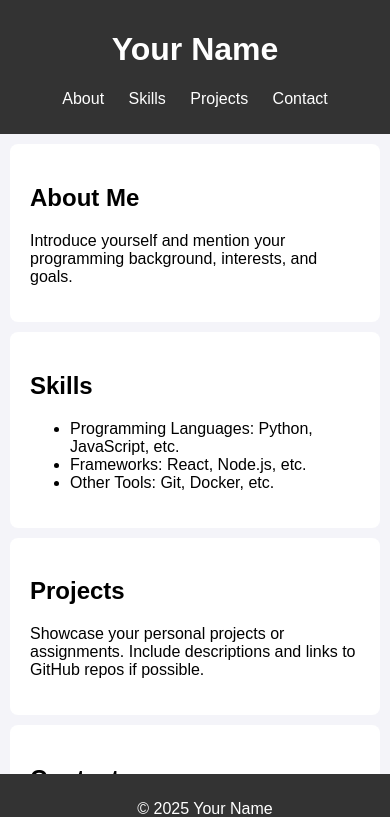
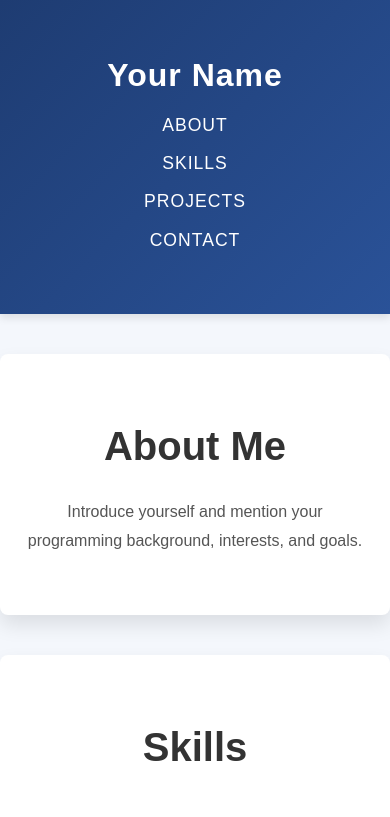
Before and after one commit to bhumeek-1212/Portfolio, a plain HTML site: page index.html in a window 390 px wide. Shown: the top 817 px of the page. Drawn offline with Linux system fonts and the light colour scheme.

Commit message:
Changing the CSS styling to make it look more attractive

```diff
--- a/styles.css
+++ b/styles.css
@@ -1,45 +1,225 @@
-body {
-    font-family: Arial, sans-serif;
+* {
     margin: 0;
     padding: 0;
-    background-color: #f4f4f9;
+    box-sizing: border-box;
+}
+
+body {
+    font-family: 'Arial', sans-serif;
+    background-color: #f4f7fc;
+    color: #333;
+    line-height: 1.6;
+    overflow-x: hidden;
+}
+
+h1, h2, h3, h4, h5, h6 {
+    font-family: 'Montserrat', sans-serif;
 }
 
 header {
-    background-color: #333;
-    color: white;
-    padding: 10px 0;
+    background: linear-gradient(135deg, #1e3c72, #2a5298);
+    color: #fff;
+    padding: 50px 0;
+    text-align: center;
+    box-shadow: 0 4px 8px rgba(0, 0, 0, 0.1);
+}
+
+header h1 {
+    font-size: 3rem;
+    margin-bottom: 10px;
+    letter-spacing: 1px;
+}
+
+header nav ul {
+    list-style: none;
+    padding: 0;
+    margin-top: 20px;
+}
+
+header nav ul li {
+    display: inline-block;
+    margin: 0 15px;
+}
+
+header nav ul li a {
+    color: #fff;
+    text-decoration: none;
+    font-size: 1.1rem;
+    text-transform: uppercase;
+    letter-spacing: 1px;
+    padding: 10px 20px;
+    border-radius: 5px;
+    transition: background-color 0.3s ease, transform 0.3s ease;
+}
+
+header nav ul li a:hover {
+    background-color: #ff6f61;
+    transform: scale(1.1);
+}
+
+section {
+    padding: 60px 20px;
+    margin: 40px auto;
+    max-width: 1200px;
+    background-color: #fff;
+    border-radius: 8px;
+    box-shadow: 0 10px 20px rgba(0, 0, 0, 0.1);
+    transition: transform 0.3s ease-in-out;
+}
+
+section:hover {
+    transform: translateY(-10px);
+}
+
+h2 {
+    font-size: 2.5rem;
+    margin-bottom: 20px;
+    text-align: center;
+    color: #333;
+}
+
+p {
+    font-size: 1rem;
+    line-height: 1.8;
+    color: #555;
+    text-align: center;
+    margin-top: 20px;
+}
+
+#skills ul {
+    display: flex;
+    flex-wrap: wrap;
+    justify-content: center;
+    margin-top: 30px;
+}
+
+#skills ul li {
+    background-color: #1e3c72;
+    color: #fff;
+    font-size: 1.1rem;
+    padding: 15px 30px;
+    margin: 10px;
+    border-radius: 50px;
+    box-shadow: 0 4px 6px rgba(0, 0, 0, 0.1);
+    transition: background-color 0.3s ease, transform 0.3s ease;
+}
+
+#skills ul li:hover {
+    background-color: #ff6f61;
+    transform: scale(1.1);
+}
+
+#projects .project-card {
+    background-color: #fff;
+    margin: 20px;
+    padding: 20px;
+    border-radius: 8px;
+    box-shadow: 0 4px 8px rgba(0, 0, 0, 0.1);
+    transition: transform 0.3s ease;
+}
+
+#projects .project-card:hover {
+    transform: translateY(-10px);
+}
+
+.project-card img {
+    width: 100%;
+    height: auto;
+    border-radius: 8px;
+}
+
+.project-card h3 {
+    font-size: 1.8rem;
+    color: #333;
+    margin-top: 20px;
     text-align: center;
 }
 
-nav ul {
-    list-style: none;
-    padding: 0;
+.project-card p {
+    font-size: 1rem;
+    color: #555;
+    text-align: center;
 }
 
-nav ul li {
-    display: inline;
-    margin: 0 10px;
+#contact form {
+    display: grid;
+    gap: 20px;
+    grid-template-columns: 1fr 1fr;
+    margin-top: 20px;
 }
 
-nav ul li a {
-    color: white;
-    text-decoration: none;
+#contact input, #contact textarea {
+    padding: 15px;
+    border: 1px solid #ddd;
+    border-radius: 5px;
+    font-size: 1rem;
+    width: 100%;
+    transition: border-color 0.3s ease;
 }
 
-section {
-    padding: 20px;
-    margin: 10px;
-    background-color: white;
-    border-radius: 8px;
+#contact input:focus, #contact textarea:focus {
+    border-color: #ff6f61;
+    outline: none;
+}
+
+#contact button {
+    background-color: #ff6f61;
+    color: white;
+    padding: 15px;
+    font-size: 1.1rem;
+    border: none;
+    border-radius: 5px;
+    cursor: pointer;
+    transition: background-color 0.3s ease, transform 0.3s ease;
+}
+
+#contact button:hover {
+    background-color: #1e3c72;
+    transform: scale(1.05);
 }
 
 footer {
+    background-color: #333;
+    color: #fff;
+    padding: 20px 0;
     text-align: center;
-    padding: 10px;
-    background-color: #333;
-    color: white;
-    position: fixed;
+    position: relative;
     bottom: 0;
     width: 100%;
 }
+
+footer p {
+    font-size: 1rem;
+    color: #bbb;
+}
+
+@media screen and (max-width: 768px) {
+    #contact form {
+        grid-template-columns: 1fr;
+    }
+
+    header h1 {
+        font-size: 2.5rem;
+    }
+
+    header nav ul {
+        text-align: center;
+        margin-top: 10px;
+    }
+
+    header nav ul li {
+        display: block;
+        margin: 10px 0;
+    }
+}
+
+@media screen and (max-width: 480px) {
+    header h1 {
+        font-size: 2rem;
+    }
+
+    #skills ul li {
+        font-size: 1rem;
+        padding: 12px 24px;
+    }
+}
```
